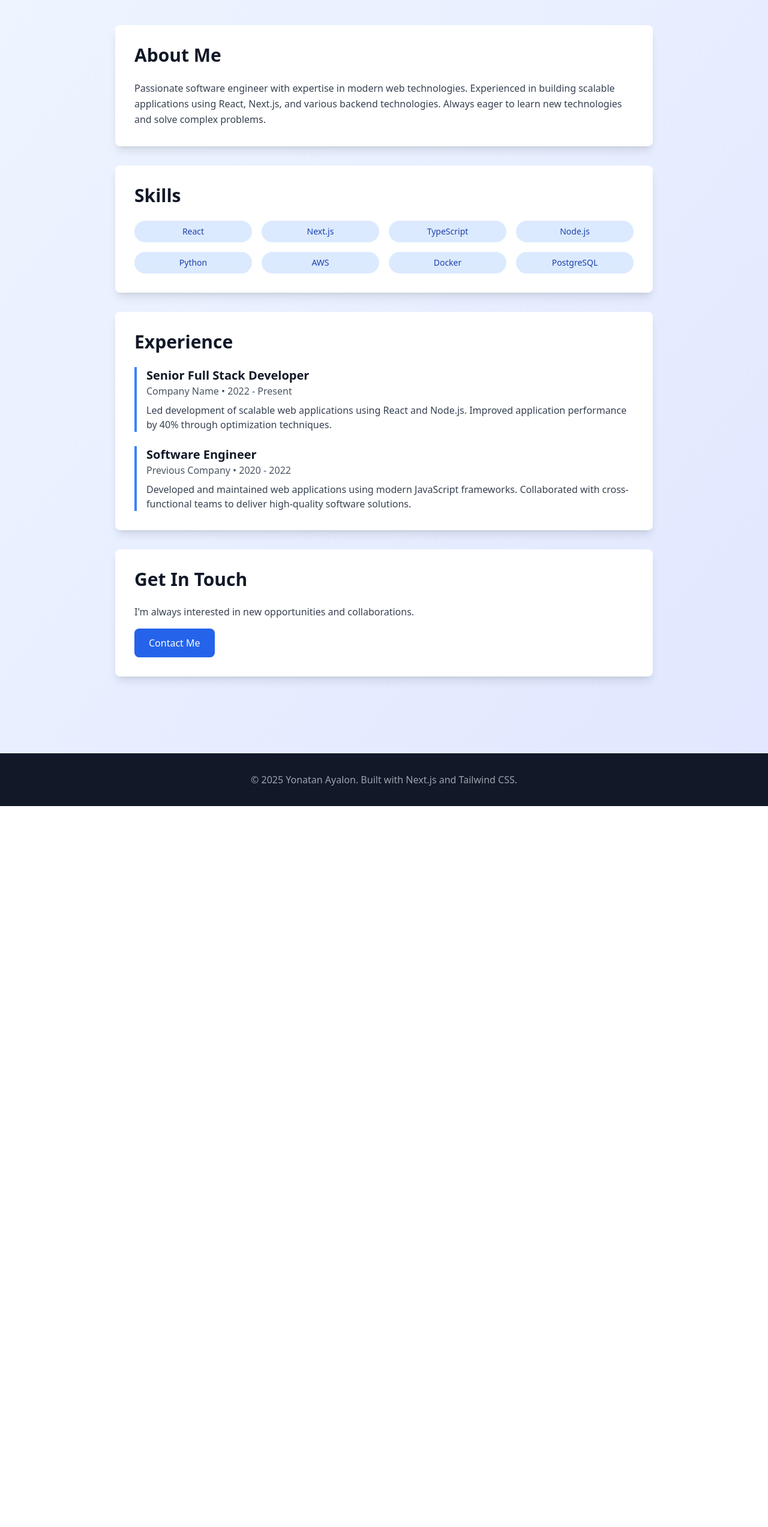
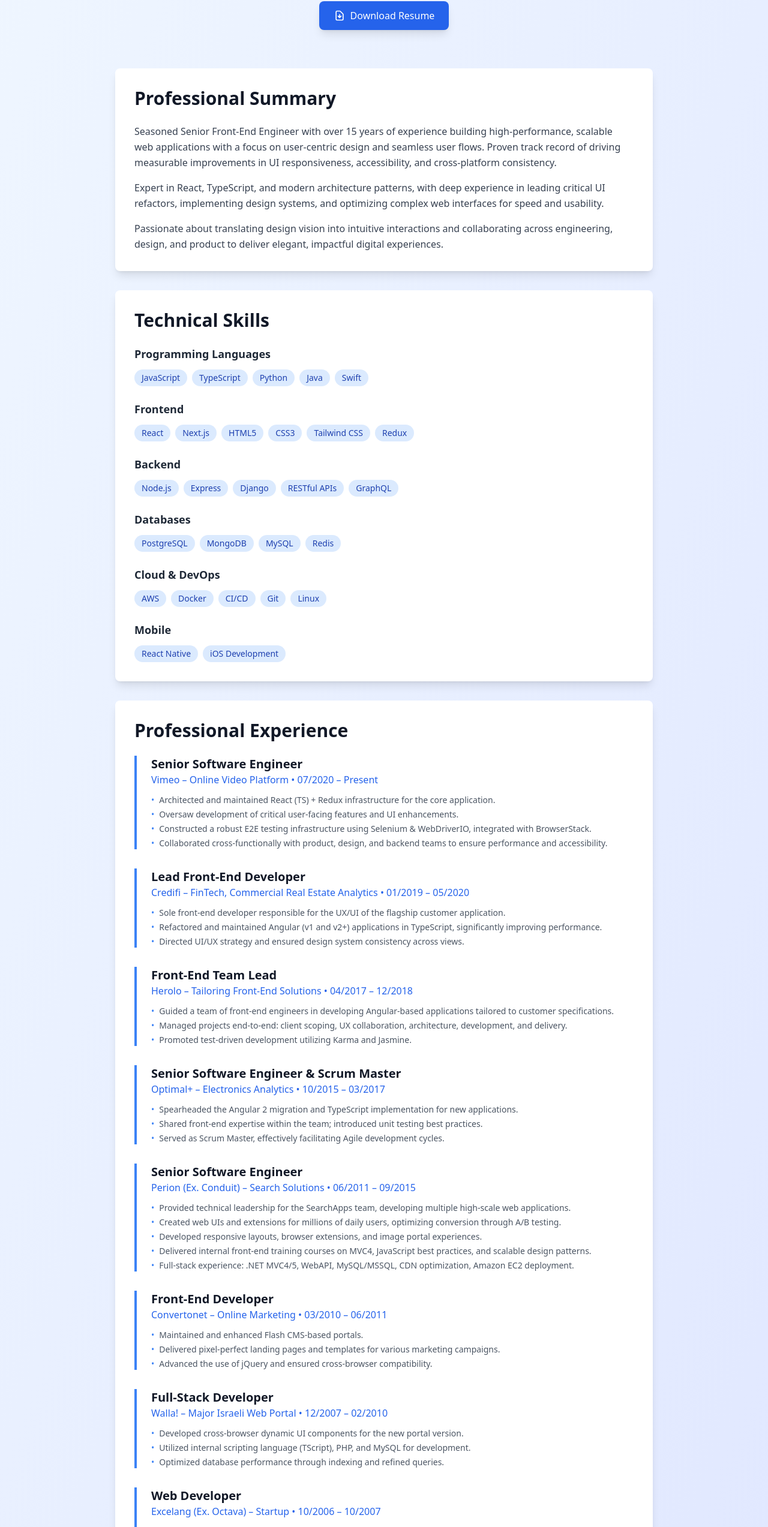
Before and after one commit to alayonyo/resume, a Next.js app: page / in a window 1280 px wide. Shown: the part 234-2780 px from the top of the page at 60% size. Before the commit the page ends 1578 px from the top, so only its background shows below. Built offline with nearby package versions, Linux system fonts and the light colour scheme.

Commit message:
amend resume content, according to original pdf

```diff
--- a/components/About.tsx
+++ b/components/About.tsx
@@ -1,12 +1,29 @@
 export default function About() {
   return (
-    <section className="bg-white rounded-lg shadow-lg p-8 mb-8">
-      <h2 className="text-3xl font-bold text-gray-900 mb-6">About Me</h2>
-      <p className="text-gray-700 leading-relaxed">
-        Passionate software engineer with expertise in modern web technologies.
-        Experienced in building scalable applications using React, Next.js, and various backend technologies.
-        Always eager to learn new technologies and solve complex problems.
-      </p>
+    <section className='bg-white rounded-lg shadow-lg p-8 mb-8'>
+      <h2 className='text-3xl font-bold text-gray-900 mb-6'>
+        Professional Summary
+      </h2>
+      <div className='space-y-4 text-gray-700 leading-relaxed'>
+        <p>
+          Seasoned Senior Front-End Engineer with over 15 years of experience
+          building high-performance, scalable web applications with a focus on
+          user-centric design and seamless user flows. Proven track record of
+          driving measurable improvements in UI responsiveness, accessibility,
+          and cross-platform consistency.
+        </p>
+        <p>
+          Expert in React, TypeScript, and modern architecture patterns, with
+          deep experience in leading critical UI refactors, implementing design
+          systems, and optimizing complex web interfaces for speed and
+          usability.
+        </p>
+        <p>
+          Passionate about translating design vision into intuitive interactions
+          and collaborating across engineering, design, and product to deliver
+          elegant, impactful digital experiences.
+        </p>
+      </div>
     </section>
-  )
+  );
 }
--- a/components/Contact.tsx
+++ b/components/Contact.tsx
@@ -1,13 +1,35 @@
 export default function Contact() {
   return (
-    <section className="bg-white rounded-lg shadow-lg p-8">
-      <h2 className="text-3xl font-bold text-gray-900 mb-6">Get In Touch</h2>
-      <p className="text-gray-700 mb-4">
+    <section className='bg-white rounded-lg shadow-lg p-8'>
+      <h2 className='text-3xl font-bold text-gray-900 mb-6'>Get In Touch</h2>
+      <p className='text-gray-700 mb-4'>
         I&apos;m always interested in new opportunities and collaborations.
       </p>
-      <button className="bg-blue-600 text-white px-6 py-3 rounded-lg hover:bg-blue-700 transition-colors">
-        Contact Me
-      </button>
+      <div className='flex flex-col sm:flex-row gap-4 justify-center'>
+        <button className='bg-blue-600 text-white px-6 py-3 rounded-lg hover:bg-blue-700 transition-colors'>
+          Contact Me
+        </button>
+        <a
+          href='/yonatan-ayalon-resume-2025-10.pdf'
+          download='Yonatan_Ayalon_Resume.pdf'
+          className='inline-flex items-center justify-center px-6 py-3 border-2 border-blue-600 text-blue-600 font-medium rounded-lg hover:bg-blue-600 hover:text-white transition-colors'
+        >
+          <svg
+            className='w-5 h-5 mr-2'
+            fill='none'
+            stroke='currentColor'
+            viewBox='0 0 24 24'
+          >
+            <path
+              strokeLinecap='round'
+              strokeLinejoin='round'
+              strokeWidth={2}
+              d='M12 10v6m0 0l-3-3m3 3l3-3m2 8H7a2 2 0 01-2-2V5a2 2 0 012-2h5.586a1 1 0 01.707.293l5.414 5.414a1 1 0 01.293.707V19a2 2 0 01-2 2z'
+            />
+          </svg>
+          Download Resume
+        </a>
+      </div>
     </section>
-  )
+  );
 }
--- a/components/Experience.tsx
+++ b/components/Experience.tsx
@@ -1,31 +1,130 @@
 export default function Experience() {
   const experiences = [
     {
-      title: "Senior Full Stack Developer",
-      company: "Company Name",
-      period: "2022 - Present",
-      description: "Led development of scalable web applications using React and Node.js. Improved application performance by 40% through optimization techniques."
+      title: 'Senior Software Engineer',
+      company: 'Vimeo – Online Video Platform',
+      period: '07/2020 – Present',
+      description: '',
+      achievements: [
+        'Architected and maintained React (TS) + Redux infrastructure for the core application.',
+        'Oversaw development of critical user-facing features and UI enhancements.',
+        'Constructed a robust E2E testing infrastructure using Selenium & WebDriverIO, integrated with BrowserStack.',
+        'Collaborated cross-functionally with product, design, and backend teams to ensure performance and accessibility.',
+      ],
     },
     {
-      title: "Software Engineer",
-      company: "Previous Company",
-      period: "2020 - 2022",
-      description: "Developed and maintained web applications using modern JavaScript frameworks. Collaborated with cross-functional teams to deliver high-quality software solutions."
-    }
+      title: 'Lead Front-End Developer',
+      company: 'Credifi – FinTech, Commercial Real Estate Analytics',
+      period: '01/2019 – 05/2020',
+      description: '',
+      achievements: [
+        'Sole front-end developer responsible for the UX/UI of the flagship customer application.',
+        'Refactored and maintained Angular (v1 and v2+) applications in TypeScript, significantly improving performance.',
+        'Directed UI/UX strategy and ensured design system consistency across views.',
+      ],
+    },
+    {
+      title: 'Front-End Team Lead',
+      company: 'Herolo – Tailoring Front-End Solutions',
+      period: '04/2017 – 12/2018',
+      description: '',
+      achievements: [
+        'Guided a team of front-end engineers in developing Angular-based applications tailored to customer specifications.',
+        'Managed projects end-to-end: client scoping, UX collaboration, architecture, development, and delivery.',
+        'Promoted test-driven development utilizing Karma and Jasmine.',
+      ],
+    },
+    {
+      title: 'Senior Software Engineer & Scrum Master',
+      company: 'Optimal+ – Electronics Analytics',
+      period: '10/2015 – 03/2017',
+      description: '',
+      achievements: [
+        'Spearheaded the Angular 2 migration and TypeScript implementation for new applications.',
+        'Shared front-end expertise within the team; introduced unit testing best practices.',
+        'Served as Scrum Master, effectively facilitating Agile development cycles.',
+      ],
+    },
+    {
+      title: 'Senior Software Engineer',
+      company: 'Perion (Ex. Conduit) – Search Solutions',
+      period: '06/2011 – 09/2015',
+      description: '',
+      achievements: [
+        'Provided technical leadership for the SearchApps team, developing multiple high-scale web applications.',
+        'Created web UIs and extensions for millions of daily users, optimizing conversion through A/B testing.',
+        'Developed responsive layouts, browser extensions, and image portal experiences.',
+        'Delivered internal front-end training courses on MVC4, JavaScript best practices, and scalable design patterns.',
+        'Full-stack experience: .NET MVC4/5, WebAPI, MySQL/MSSQL, CDN optimization, Amazon EC2 deployment.',
+      ],
+    },
+    {
+      title: 'Front-End Developer',
+      company: 'Convertonet – Online Marketing',
+      period: '03/2010 – 06/2011',
+      description: '',
+      achievements: [
+        'Maintained and enhanced Flash CMS-based portals.',
+        'Delivered pixel-perfect landing pages and templates for various marketing campaigns.',
+        'Advanced the use of jQuery and ensured cross-browser compatibility.',
+      ],
+    },
+    {
+      title: 'Full-Stack Developer',
+      company: 'Walla! – Major Israeli Web Portal',
+      period: '12/2007 – 02/2010',
+      description: '',
+      achievements: [
+        'Developed cross-browser dynamic UI components for the new portal version.',
+        'Utilized internal scripting language (TScript), PHP, and MySQL for development.',
+        'Optimized database performance through indexing and refined queries.',
+      ],
+    },
+    {
+      title: 'Web Developer',
+      company: 'Excelang (Ex. Octava) – Startup',
+      period: '10/2006 – 10/2007',
+      description: '',
+      achievements: [
+        'Delivered dynamic UI solutions from PSDs utilizing HTML/CSS, Photoshop, and Freehand.',
+        'Engineered Ruby on Rails web applications integrated with external PHP systems.',
+        'Managed company servers, implementing custom permissions and purchasing modules.',
+      ],
+    },
   ];
 
   return (
-    <section className="bg-white rounded-lg shadow-lg p-8 mb-8">
-      <h2 className="text-3xl font-bold text-gray-900 mb-6">Experience</h2>
-      <div className="space-y-6">
+    <section className='bg-white rounded-lg shadow-lg p-8 mb-8'>
+      <h2 className='text-3xl font-bold text-gray-900 mb-6'>
+        Professional Experience
+      </h2>
+      <div className='space-y-8'>
         {experiences.map((exp, index) => (
-          <div key={index} className="border-l-4 border-blue-500 pl-4">
-            <h3 className="text-xl font-semibold text-gray-900">{exp.title}</h3>
-            <p className="text-gray-600">{exp.company} • {exp.period}</p>
-            <p className="text-gray-700 mt-2">{exp.description}</p>
+          <div
+            key={index}
+            className='border-l-4 border-blue-500 pl-6'
+          >
+            <h3 className='text-xl font-semibold text-gray-900'>{exp.title}</h3>
+            <p className='text-blue-600 font-medium'>
+              {exp.company} • {exp.period}
+            </p>
+            <p className='text-gray-700 mt-3 leading-relaxed'>
+              {exp.description}
+            </p>
+            <ul className='mt-3 space-y-1'>
+              {exp.achievements.map((achievement, i) => (
+                <li
+                  key={i}
+                  className='text-gray-600 text-sm flex items-start'
+                >
+                  <span className='text-blue-500 mr-2'>•</span>
+                  {achievement}
+                </li>
+              ))}
+            </ul>
           </div>
         ))}
       </div>
     </section>
-  )
+  );
 }
--- a/components/Header.tsx
+++ b/components/Header.tsx
@@ -3,12 +3,11 @@ export default function Header() {
     <header className='text-center mb-16'>
       <h1 className='text-5xl font-bold text-gray-900 mb-4'>Yonatan Ayalon</h1>
       <p className='text-xl text-gray-600 mb-8'>
-        Full Stack Developer & Software Engineer
+        Senior Software Engineer & Full Stack Developer
       </p>
-      <div className='flex justify-center space-x-6'>
+      <div className='flex justify-center space-x-6 mb-6'>
         <a
-          href='mailto:yonatanayalon1@gmail.com
-'
+          href='mailto:yonatanayalon1@gmail.com'
           className='text-blue-600 hover:text-blue-800'
         >
           Email
@@ -28,6 +27,28 @@ export default function Header() {
           GitHub
         </a>
       </div>
+      <div className='flex justify-center'>
+        <a
+          href='/yonatan-ayalon-resume-2025-10.pdf'
+          download='Yonatan_Ayalon_Resume.pdf'
+          className='inline-flex items-center px-6 py-3 bg-blue-600 text-white font-medium rounded-lg hover:bg-blue-700 transition-colors shadow-lg hover:shadow-xl'
+        >
+          <svg
+            className='w-5 h-5 mr-2'
+            fill='none'
+            stroke='currentColor'
+            viewBox='0 0 24 24'
+          >
+            <path
+              strokeLinecap='round'
+              strokeLinejoin='round'
+              strokeWidth={2}
+              d='M12 10v6m0 0l-3-3m3 3l3-3m2 8H7a2 2 0 01-2-2V5a2 2 0 012-2h5.586a1 1 0 01.707.293l5.414 5.414a1 1 0 01.293.707V19a2 2 0 01-2 2z'
+            />
+          </svg>
+          Download Resume
+        </a>
+      </div>
     </header>
   );
 }
--- a/components/Skills.tsx
+++ b/components/Skills.tsx
@@ -1,16 +1,43 @@
 export default function Skills() {
-  const skills = ['React', 'Next.js', 'TypeScript', 'Node.js', 'Python', 'AWS', 'Docker', 'PostgreSQL'];
+  const skillCategories = {
+    'Programming Languages': [
+      'JavaScript',
+      'TypeScript',
+      'Python',
+      'Java',
+      'Swift',
+    ],
+    Frontend: ['React', 'Next.js', 'HTML5', 'CSS3', 'Tailwind CSS', 'Redux'],
+    Backend: ['Node.js', 'Express', 'Django', 'RESTful APIs', 'GraphQL'],
+    Databases: ['PostgreSQL', 'MongoDB', 'MySQL', 'Redis'],
+    'Cloud & DevOps': ['AWS', 'Docker', 'CI/CD', 'Git', 'Linux'],
+    Mobile: ['React Native', 'iOS Development'],
+  };
 
   return (
-    <section className="bg-white rounded-lg shadow-lg p-8 mb-8">
-      <h2 className="text-3xl font-bold text-gray-900 mb-6">Skills</h2>
-      <div className="grid grid-cols-2 md:grid-cols-3 lg:grid-cols-4 gap-4">
-        {skills.map((skill) => (
-          <div key={skill} className="bg-blue-100 text-blue-800 px-3 py-2 rounded-full text-center text-sm font-medium">
-            {skill}
+    <section className='bg-white rounded-lg shadow-lg p-8 mb-8'>
+      <h2 className='text-3xl font-bold text-gray-900 mb-6'>
+        Technical Skills
+      </h2>
+      <div className='space-y-6'>
+        {Object.entries(skillCategories).map(([category, skills]) => (
+          <div key={category}>
+            <h3 className='text-lg font-semibold text-gray-800 mb-3'>
+              {category}
+            </h3>
+            <div className='flex flex-wrap gap-2'>
+              {skills.map((skill) => (
+                <span
+                  key={skill}
+                  className='bg-blue-100 text-blue-800 px-3 py-1 rounded-full text-sm font-medium'
+                >
+                  {skill}
+                </span>
+              ))}
+            </div>
           </div>
         ))}
       </div>
     </section>
-  )
+  );
 }
```
Also changed, not shown: 1 other file (tests, documents, lock files or other folders).
